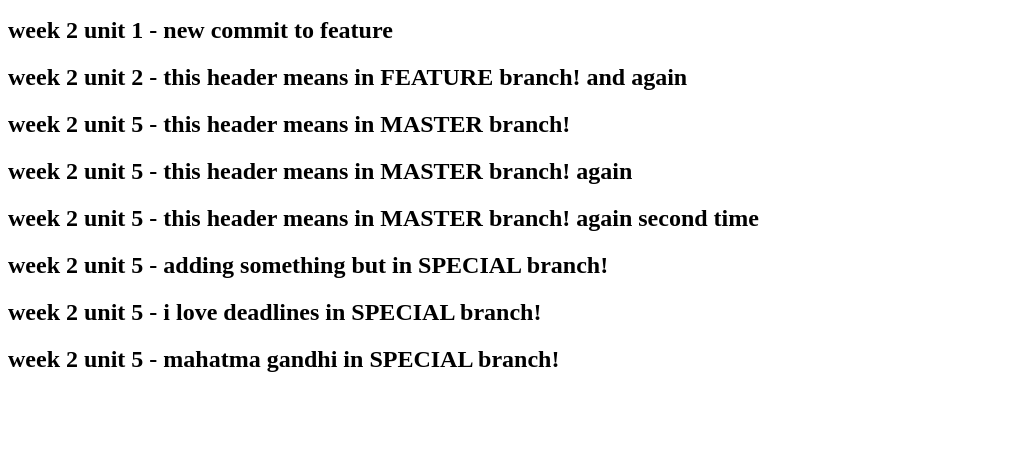
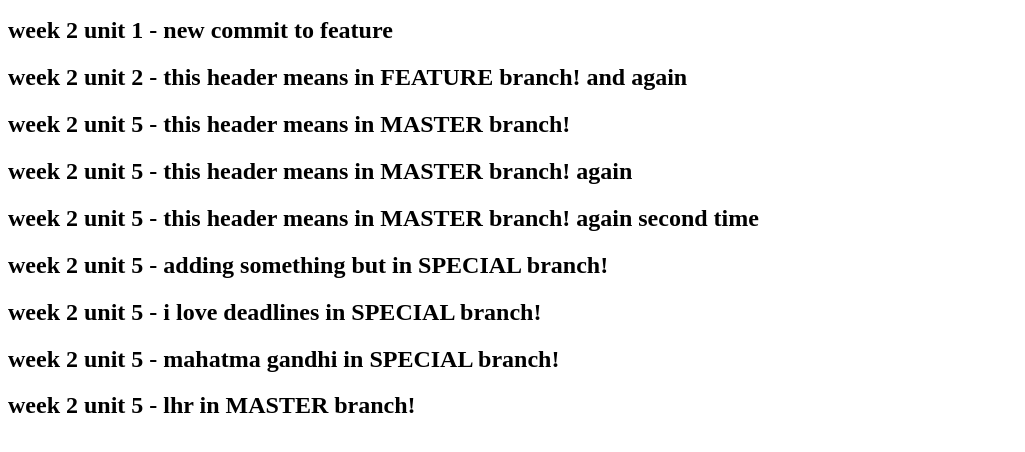
Before and after one commit to ericpsap2018/0main_openSAP_repo, a plain HTML site: page index.html in a window 1280 px wide. Shown: the part 168-620 px from the top of the page, without its empty margins (0-1025 px from the left). Drawn offline with Linux system fonts and the light colour scheme.

Commit message:
add lhr line in master branch

```diff
--- a/index.html
+++ b/index.html
@@ -20,5 +20,6 @@
 		<h2>week 2 unit 5 - adding something but in SPECIAL branch!</h2>
 		<h2>week 2 unit 5 - i love deadlines in SPECIAL branch!</h2>
 		<h2>week 2 unit 5 - mahatma gandhi in SPECIAL branch!</h2>
+		<h2>week 2 unit 5 - lhr in MASTER branch!</h2>
 	</body>
 </html>
```
